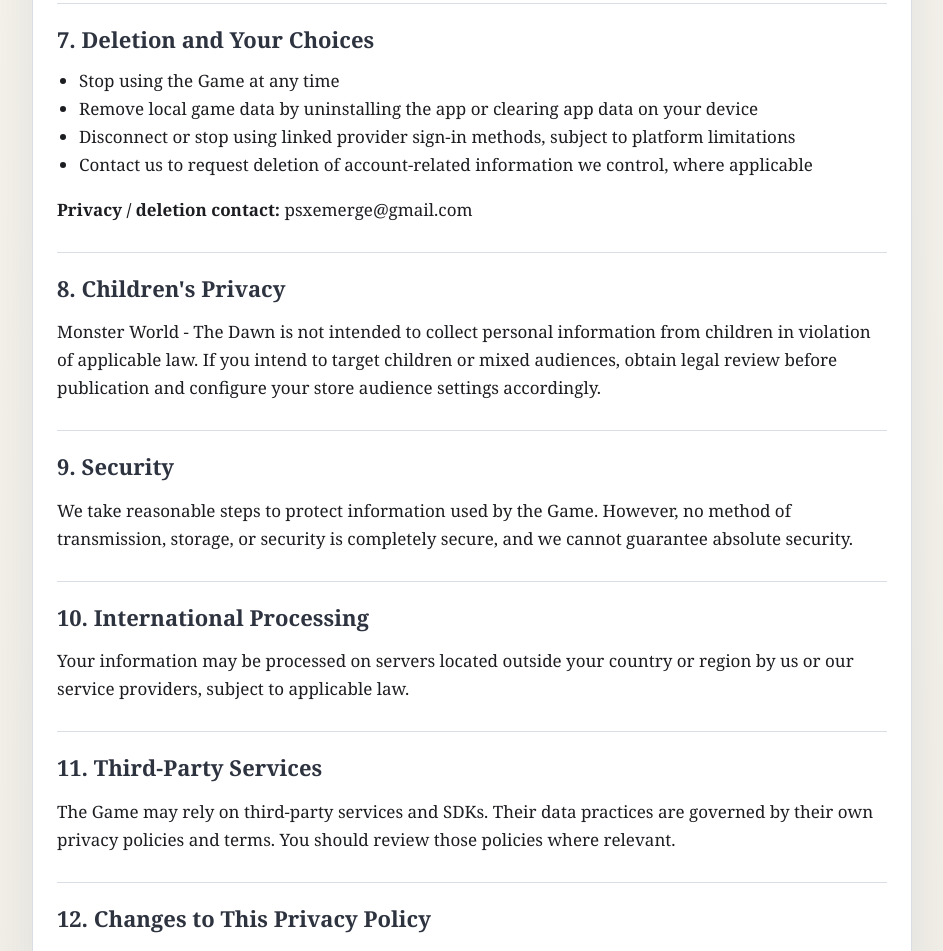
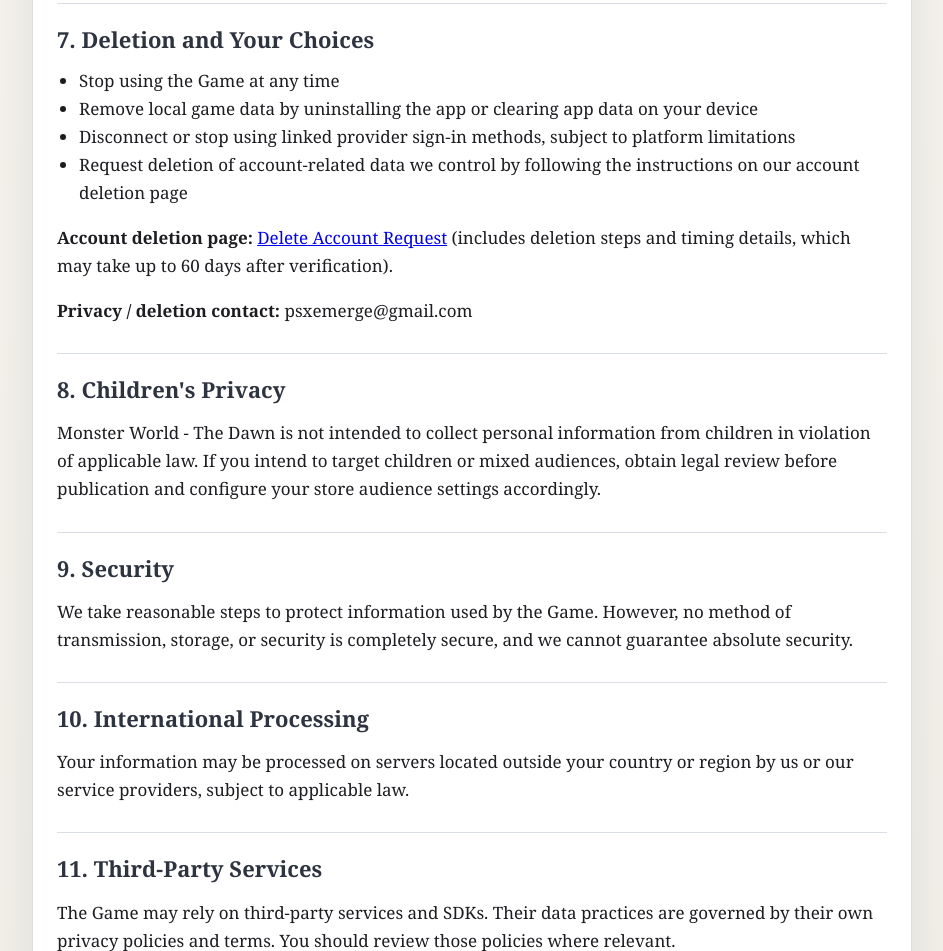
Before and after one commit to psxemerge-rgb/monster-world-privacy-policy, a plain HTML site: page index.html in a window 1280 px wide. Shown: the part 2974-3925 px from the top of the page, without its empty margins (168-1111 px from the left). Drawn offline with Linux system fonts and the light colour scheme.

Commit message:
Add files via upload

```diff
--- a/index.html
+++ b/index.html
@@ -181,8 +181,9 @@
         <li>Stop using the Game at any time</li>
         <li>Remove local game data by uninstalling the app or clearing app data on your device</li>
         <li>Disconnect or stop using linked provider sign-in methods, subject to platform limitations</li>
-        <li>Contact us to request deletion of account-related information we control, where applicable</li>
+        <li>Request deletion of account-related data we control by following the instructions on our account deletion page</li>
       </ul>
+      <p><strong>Account deletion page:</strong> <a href="../delete-account/">Delete Account Request</a> (includes deletion steps and timing details, which may take up to 60 days after verification).</p>
       <p><strong>Privacy / deletion contact:</strong> psxemerge@gmail.com</p>
 
       <h2>8. Children's Privacy</h2>
```
